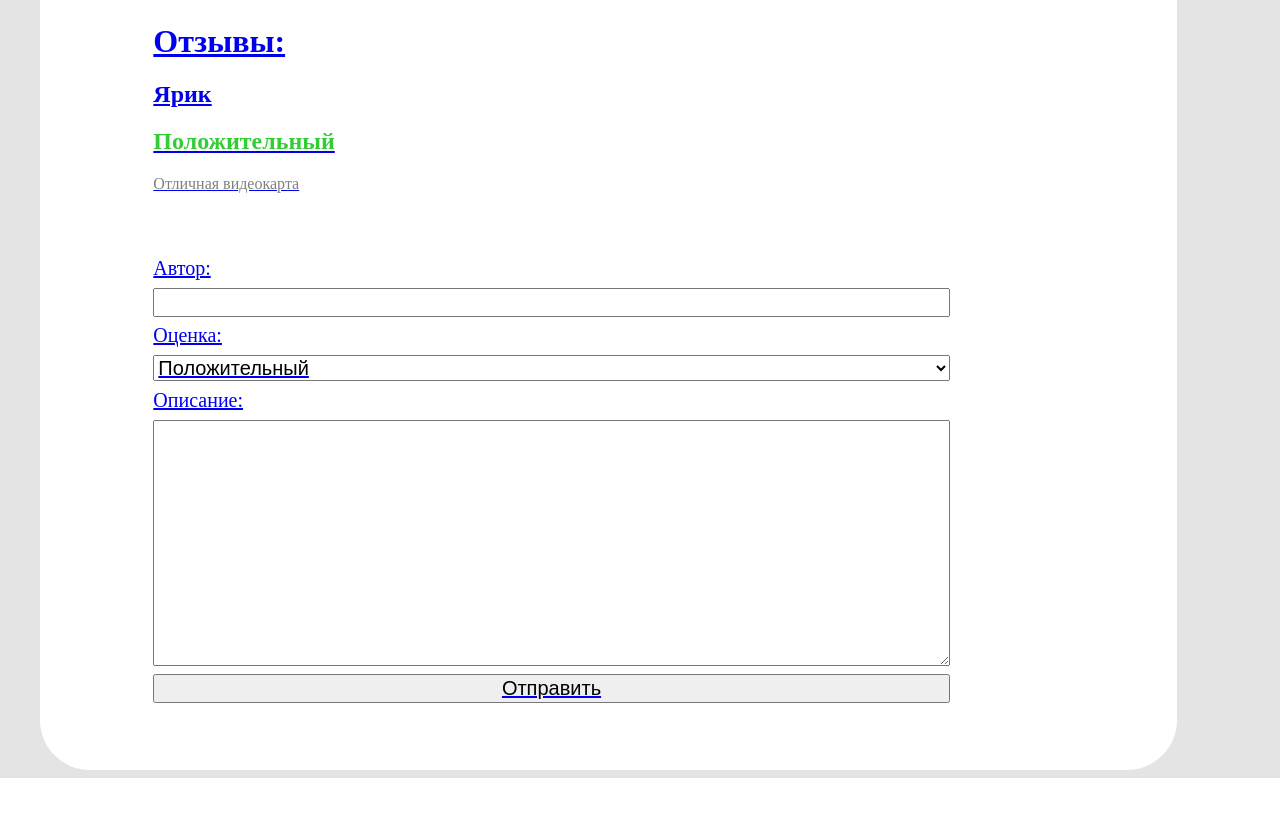
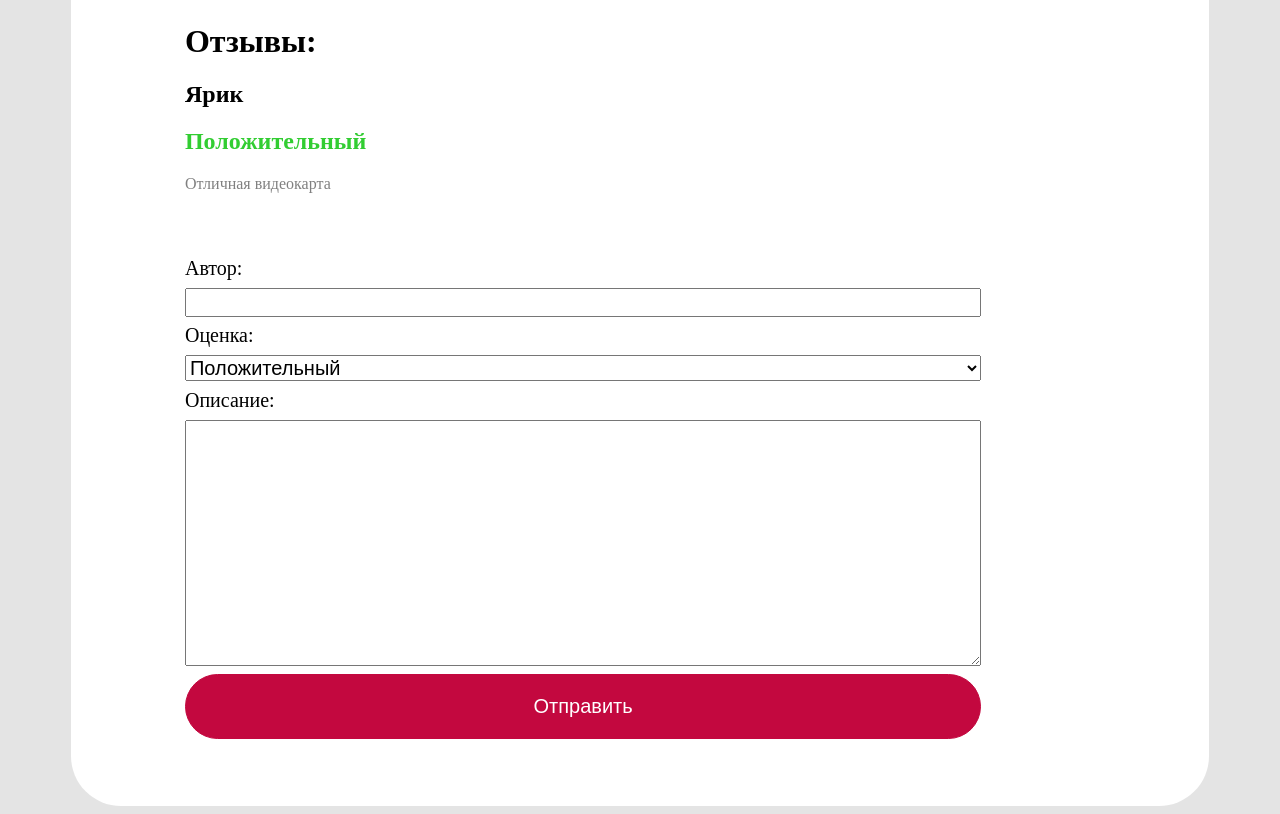
Before and after one commit to YaroslavHW/InternetShop2, a Django app: page /product/1 in a window 1280 px wide. Shown: the part 793-1607 px from the top of the page. Before the commit the page ends 1571 px from the top, so only its background shows below. Run offline with Django 5.2, Linux system fonts and the light colour scheme; data comes from the database, SQL or seed files in the repository; both versions use the stored data as it was after the commit.

Commit message:
Сделал страницу с подтверждением и починил кнопку

```diff
--- a/internetshop/shop/static/style.css
+++ b/internetshop/shop/static/style.css
@@ -116,6 +116,7 @@
         border-radius: 70px;
         cursor: pointer;
         font-size: 20px;
+        text-decoration: none;
     }
     .PayContent{
        width: 50%;
@@ -145,3 +146,14 @@
     .textSuccess{
         text-align: center;
     }
+    .ButSend{
+        color: white;
+        border: 1px solid #C3083F;
+        padding: 20px 140px;
+        background-color: #C3083F;
+        border-radius: 70px;
+        cursor: pointer;
+    }
+    .ButSend:hover{
+        background-color: #ED0046;
+    }
--- a/internetshop/shop/templates/product.html
+++ b/internetshop/shop/templates/product.html
@@ -33,8 +33,11 @@
                          Количество ядер: {{product.cores_count}} ядер
                     </p>
                         <h2>Цена: {{product.price}} ₽</h2>
-                <a href="/payment/{{ product.id }}">
-                <button class="buy">Купить</button>
+
+                    <a href="/payment/{{ product.id }}">
+            <button class="buy">Купить</button>
+        </a>
+
             </div>
             </div>
             <h1 class="text">Отзывы:</h1>
@@ -71,7 +74,7 @@
                             <label for="text">Описание:</label>
                             <textarea name="text", rows="10"></textarea>
 
-                            <button>Отправить</button>
+                            <button class="ButSend">Отправить</button>
                         </form>
                     </div>
                 </div>
```
Also changed, not shown: internetshop/db.sqlite3.
